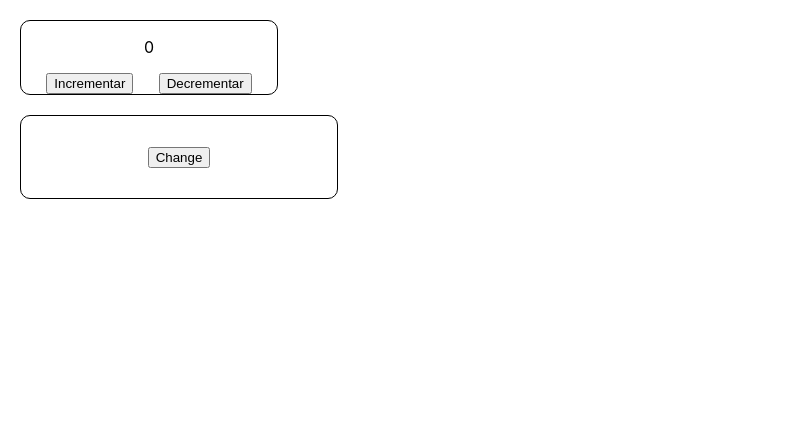
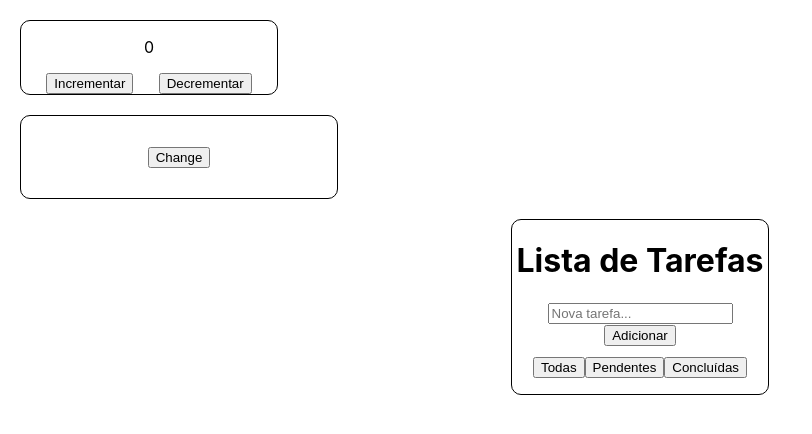
Before and after one commit to FIXER3600/Atividade7-MaisPraTi, a React (Create React App) app: page / in a window 1280 px wide. Shown: the top 434 px of the page, without its empty margins (0-812 px from the left). Built offline with nearby package versions, Linux system fonts and the light colour scheme.

Commit message:
exercício 3

```diff
--- a/src/App.js
+++ b/src/App.js
@@ -1,5 +1,6 @@
 import ChangeBackgroundColor from "./components/ChangeBackgroundColor";
 import Counter from "./components/Counter";
+import TaskList from "./components/TaskList";
 
 
 function App() {
@@ -7,6 +8,7 @@ function App() {
     <div>
       <Counter/>
       <ChangeBackgroundColor/>
+      <TaskList/>
     </div>
   );
 }
--- a/src/components/ChangeBackgroundColor/index.jsx
+++ b/src/components/ChangeBackgroundColor/index.jsx
@@ -1,15 +1,24 @@
-import React, { useState } from "react";
+import React, { useState,useEffect } from "react";
 import './style.css'
 export default function ChangeBackgroundColor() {
-	let [backgroundColor,setBackgroundColor] = useState('white')
+	const [bgColor, setBgColor] = useState("#ffffff");
 
-  function changeColor() {
-    let newColor='#' + parseInt((Math.random() * 0xFFFFFF))
-    setBackgroundColor(newColor)
-  }
+  // Função para gerar uma cor aleatória
+  const generateRandomColor = () => {
+    const randomColor = `#${Math.floor(Math.random() * 16777215).toString(16)}`;
+    return randomColor;
+  };
+  useEffect(() => {
+    document.body.style.backgroundColor = bgColor;
+  }, [bgColor]);
 
+    // Função chamada ao clicar no botão
+    const handleChangeColor = () => {
+      const newColor = generateRandomColor();
+      setBgColor(newColor);
+    };
   return (
-  <div className="change-color-body" style={{"background-color":backgroundColor}}>
-    <button  onClick={changeColor}>Change</button>
+  <div className="change-color-body" style={{"background-color":bgColor}}>
+    <button   onClick={handleChangeColor}>Change</button>
     </div>);
 }
--- a/src/components/Counter/index.jsx
+++ b/src/components/Counter/index.jsx
@@ -7,7 +7,7 @@ export default function Counter() {
 		setNumber(number+=1)
 	}
 	function decrementNumber() {
-		if (number==0) {
+		if (number===0) {
 			return
 		}else{
 			setNumber(number-=1)
--- /dev/null
+++ b/src/components/TaskList/index.jsx
@@ -0,0 +1,84 @@
+import React, {useState } from "react";
+import './style.css'
+function TaskList() {
+	const [tarefas, setTarefas] = useState([]);
+	const [novaTarefa, setNovaTarefa] = useState("");
+	const [filtro, setFiltro] = useState("todas");
+
+
+	const adicionarTarefa = () => {
+	  if (novaTarefa.trim() === "") return;
+	  setTarefas([
+	    ...tarefas,
+	    { id: Date.now(), texto: novaTarefa, concluida: false },
+	  ]);
+	  setNovaTarefa("");
+	};
+
+
+	const removerTarefa = (id) => {
+	  setTarefas(tarefas.filter((tarefa) => tarefa.id !== id));
+	};
+
+
+	const alternarConcluida = (id) => {
+	  setTarefas(
+	    tarefas.map((tarefa) =>
+	      tarefa.id === id ? { ...tarefa, concluida: !tarefa.concluida } : tarefa
+	    )
+	  );
+	};
+
+
+	const tarefasFiltradas = tarefas.filter((tarefa) => {
+	  if (filtro === "pendentes") return !tarefa.concluida;
+	  if (filtro === "concluidas") return tarefa.concluida;
+	  return true;
+	});
+
+	return (
+	  <div style={{ maxWidth: "400px", margin: "0 auto", textAlign: "center" }} className="tasklist-body">
+	    <h1>Lista de Tarefas</h1>
+	    <div>
+	      <input
+		type="text"
+		value={novaTarefa}
+		onChange={(e) => setNovaTarefa(e.target.value)}
+		placeholder="Nova tarefa..."
+	      />
+	      <button onClick={adicionarTarefa}>Adicionar</button>
+	    </div>
+
+	    <div style={{ margin: "10px 0" }}>
+	      <button onClick={() => setFiltro("todas")}>Todas</button>
+	      <button onClick={() => setFiltro("pendentes")}>Pendentes</button>
+	      <button onClick={() => setFiltro("concluidas")}>Concluídas</button>
+	    </div>
+
+	    <ul style={{ listStyle: "none", padding: 0 }}>
+	      {tarefasFiltradas.map((tarefa) => (
+		<li
+		  key={tarefa.id}
+		  style={{
+		    textDecoration: tarefa.concluida ? "line-through" : "none",
+		    display: "flex",
+		    justifyContent: "space-between",
+		    alignItems: "center",
+		    padding: "5px",
+		    border: "1px solid #ddd",
+		    borderRadius: "5px",
+		    margin: "5px 0",
+		  }}
+		>
+		  <span onClick={() => alternarConcluida(tarefa.id)} style={{ cursor: "pointer" }}>
+		    {tarefa.texto}
+		  </span>
+		  <button onClick={() => removerTarefa(tarefa.id)}>Remover</button>
+		</li>
+	      ))}
+	    </ul>
+	  </div>
+	);
+}
+
+export default TaskList;
--- /dev/null
+++ b/src/components/TaskList/style.css
@@ -0,0 +1,7 @@
+.tasklist-body{
+	border: 1px solid black;
+	width: 20%;
+	border-radius: 10px;
+	text-align: center;
+	margin: 20px;
+}
```
